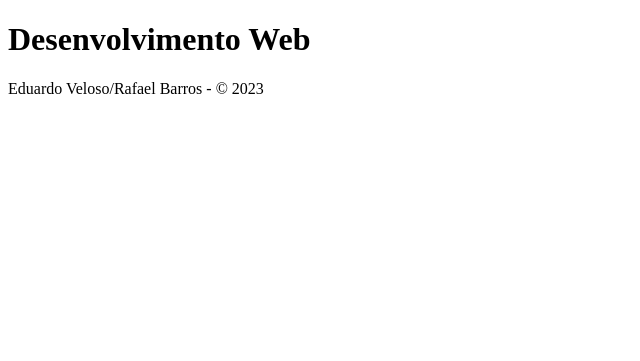
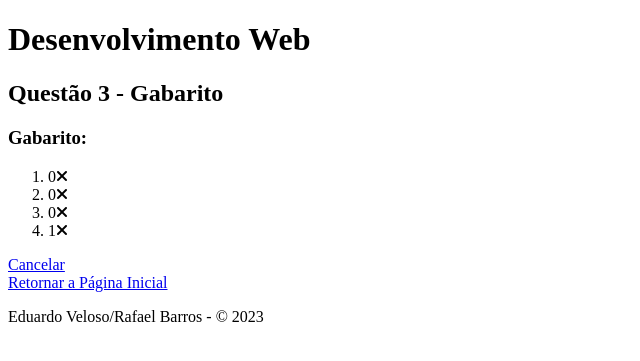
Before and after one commit to Rafael038/trab-webdev-agosto, a PHP site: page /atv-3/questao03-resultado.php?r1=0&r2=0&r3=0&r4=1 in a window 1280 px wide. Shown: the top 361 px of the page, without its empty margins (0-640 px from the left). Run offline with PHP 8.4, Linux system fonts and the light colour scheme; some libraries are stand-ins or nearby versions.

Commit message:
finalizando arquivo resultado questao 03

```diff
--- a/atv-3/questao03-resultado.php
+++ b/atv-3/questao03-resultado.php
@@ -13,11 +13,62 @@
 </head>
 
 <body>
+
+<?php
+        $r1 = isset($_GET["r1"]) ? $_GET["r1"] : 0;
+        $r2 = isset($_GET["r2"]) ? $_GET["r2"] : 0;
+        $r3 = isset($_GET["r3"]) ? $_GET["r3"] : 0;
+        $r4 = isset($_GET["r4"]) ? $_GET["r4"] : 0;
+?>
     <header>
         <h1>Desenvolvimento Web</h1>
     </header>
     <main>
+    <div class="questoes">
+            <h2>Questão 3 - Gabarito</h2>
 
+            <div class="perguntas">
+                <h3>Gabarito:</h3>
+                    <form id="questao" action="questao03-1.php"; method="get">
+                        <div class = "resposta">
+                        <ol type="1">
+                        <li>
+                            <?php echo "$r1";
+                            if($r1 == 1)
+                                {echo "<i class=\"fa-solid fa-check\"></i>";}
+                            else{echo "<i class=\"fa-solid fa-xmark\"></i>";} ?>
+                        </li>
+                        <li>
+                            <?php echo "$r2";
+                            if($r2 == 2)
+                                {echo "<i class=\"fa-solid fa-check\"></i>";}
+                            else{echo "<i class=\"fa-solid fa-xmark\"></i>";} ?>
+                        </li>
+                        <li>
+                            <?php echo "$r3";
+                            if($r3 == 3)
+                                {echo "<i class=\"fa-solid fa-check\"></i>";}
+                            else{echo "<i class=\"fa-solid fa-xmark\"></i>";} ?>
+                        </li>
+                        <li>
+                            <?php echo "$r4";
+                            if($r4 == 4)
+                                {echo "<i class=\"fa-solid fa-check\"></i>";}
+                            else{echo "<i class=\"fa-solid fa-xmark\"></i>";} ?>
+                        </li>
+                        </ol>
+                    </form>
+
+            </div>
+        </div>
+
+
+        </ol>
+
+        <a href="questao03-1.php">Cancelar<a>
+        <br>
+        <a href="index.php">Retornar a Página Inicial</a>
+        </div>
     </main>
     <footer>
     <p> Eduardo Veloso/Rafael Barros - &copy; 2023</p>
```
